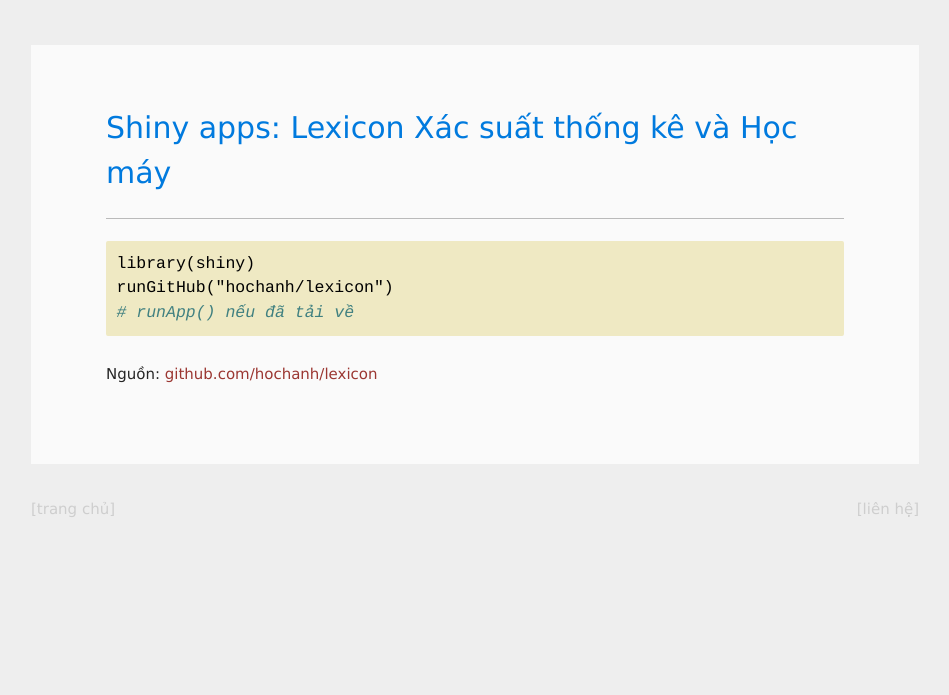
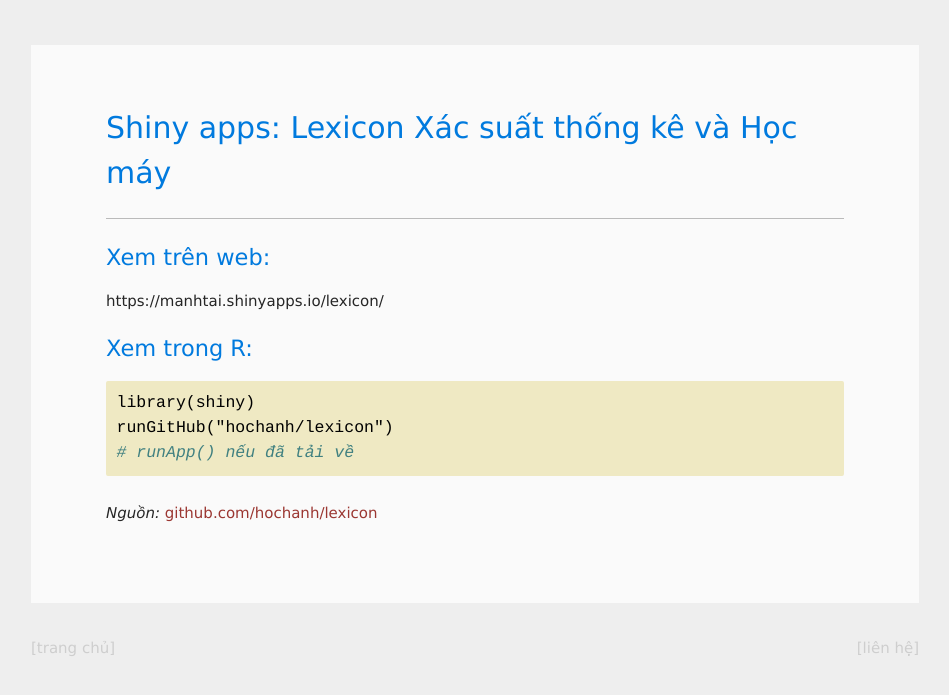
Before and after one commit to hochanh/rblog, a Jekyll site: the page built from _posts/2015-01-24-lexicon-shiny.md, in a window 1280 px wide. Shown: the top 695 px of the page, without its empty margins (165-1114 px from the left). Built offline with Jekyll 4.4.1, drawn with Linux system fonts in a browser that asks for light colours.

Commit message:
add shinyapps.io

````diff
--- a/_posts/2015-01-24-lexicon-shiny.md
+++ b/_posts/2015-01-24-lexicon-shiny.md
@@ -2,6 +2,12 @@
 layout: post
 title: "Shiny apps: Lexicon Xác suất thống kê và Học máy"
 ---
+
+## Xem trên web:
+
+https://manhtai.shinyapps.io/lexicon/
+
+## Xem trong R:
 
 ```r
 library(shiny)
````
Also changed, not shown: other parts of _posts/2015-01-24-lexicon-shiny.md (+1 -1 lines).
